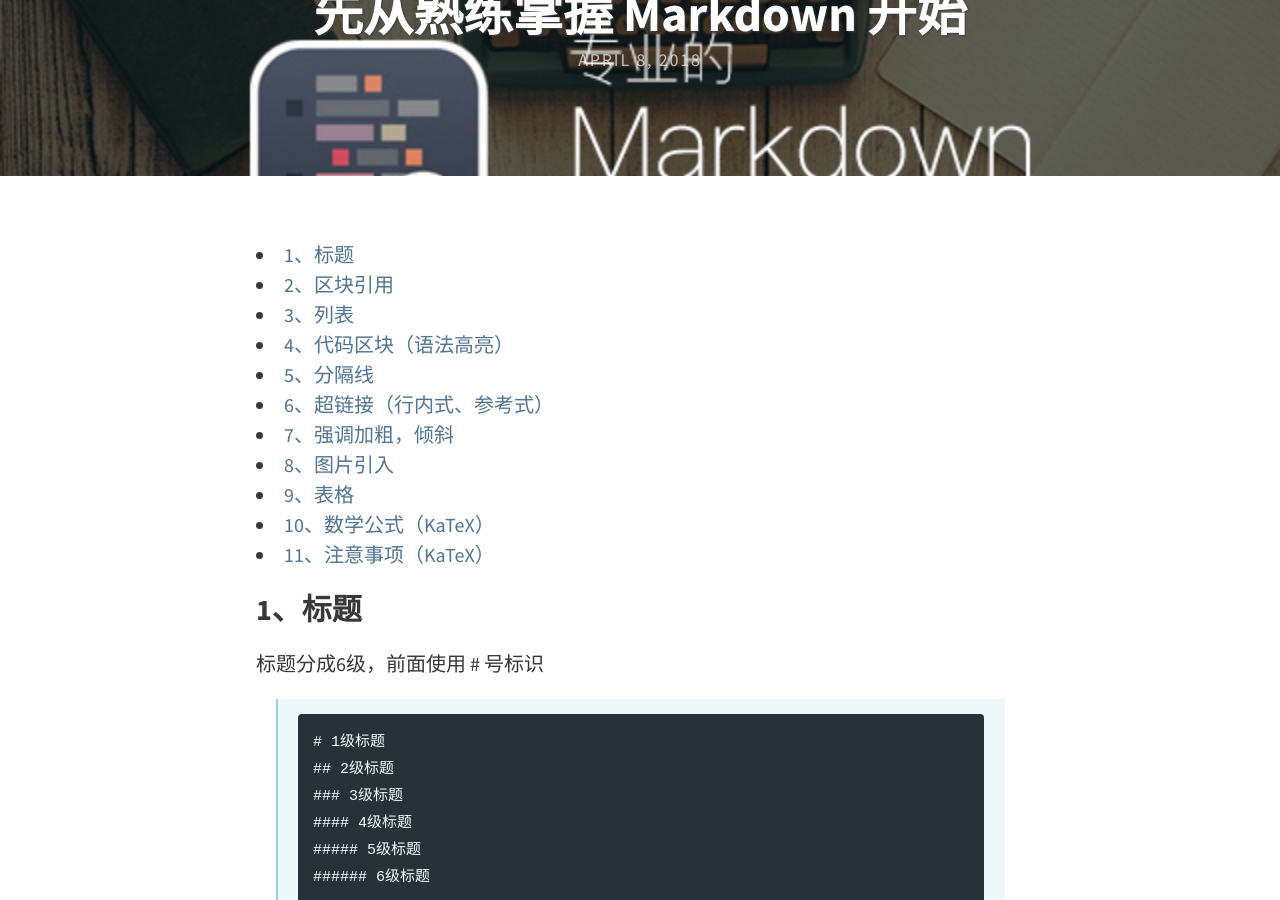
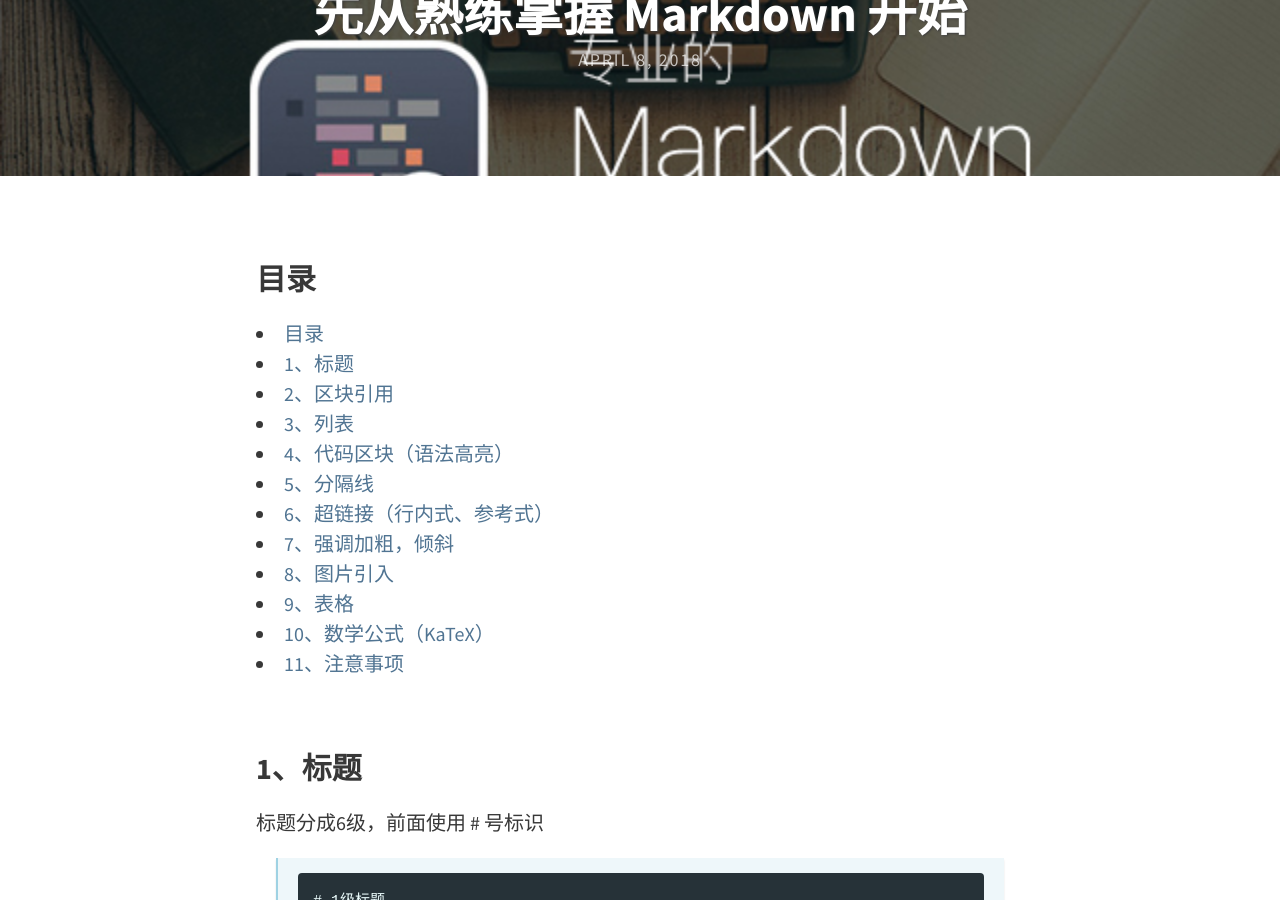
Before and after one commit to TaikangCleverBoy/TaikangCleverBoy.github.io, a Jekyll site: the page built from _posts/2018-04-08-markdown-learning.md, in a window 1280 px wide and 900 px high, scrolled down 245 px. Built offline with Jekyll 4.4.1, drawn with Linux system fonts in a browser that asks for light colours; some of the changed text lies outside the part shown.

Commit message:
markdown 最终版，添加目录

```diff
--- a/_posts/2018-04-08-markdown-learning.md
+++ b/_posts/2018-04-08-markdown-learning.md
@@ -9,11 +9,12 @@
 tags: [markdown]
 ---
 
+### 目录
 <!--more-->
-
 * auto-gen TOC:
 {:toc}
 
+<br/>
 ### 1、标题
 标题分成6级，前面使用 # 号标识
 >     # 1级标题
@@ -223,7 +224,7 @@
 $$ f(x) = \int \frac{2x^2+4x+6}{x-2} $$
 
 <br/>
-### 11、注意事项（KaTeX）
+### 11、注意事项
 * feature 图片是正文大图片，thumbnail 是外部小图片
 * 换行标签最好放到标题上面，防止跟其它标签混在一起，无法完成换行
 * 强调是两个 * 号，注意中间没有空格
```
